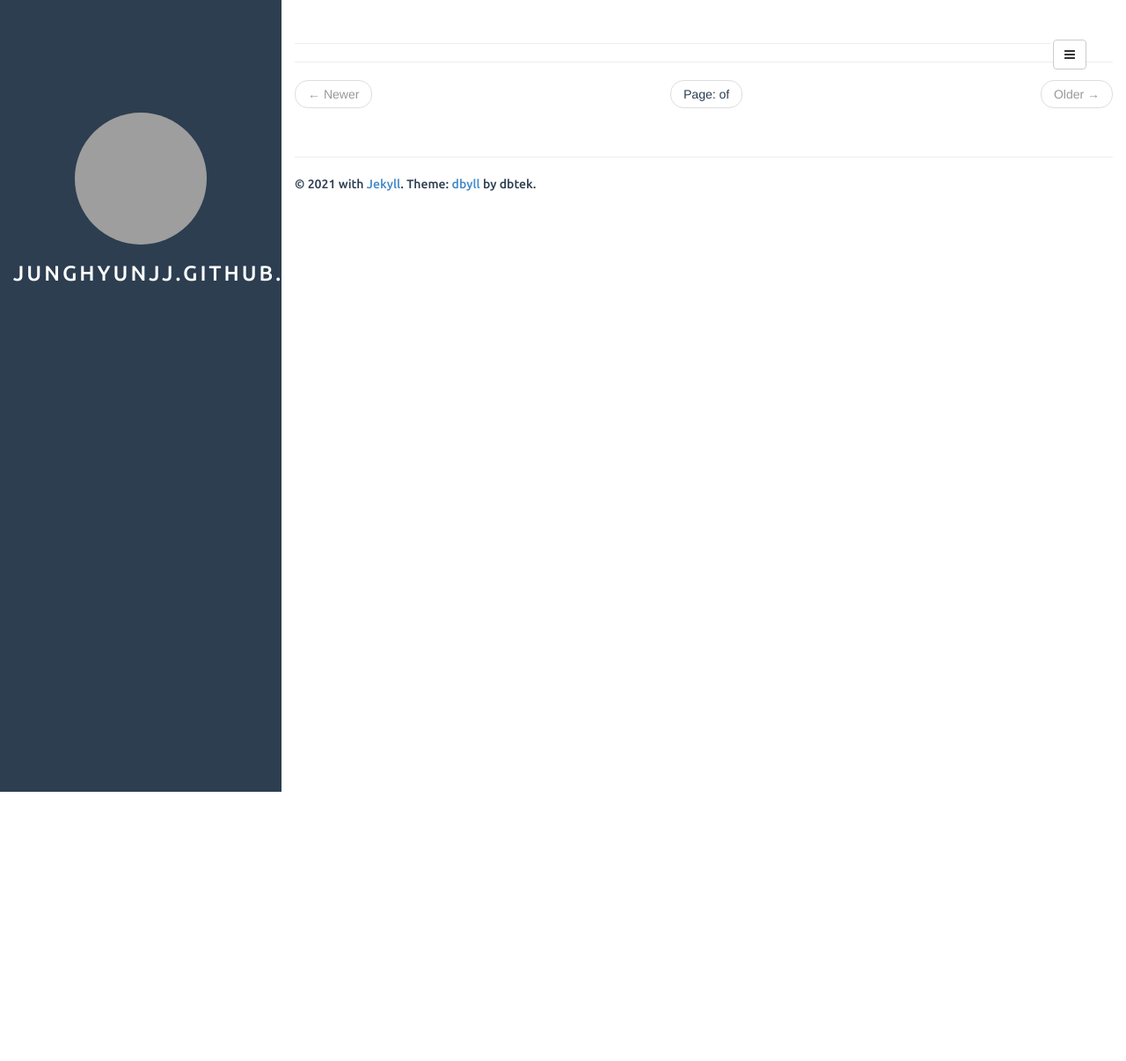
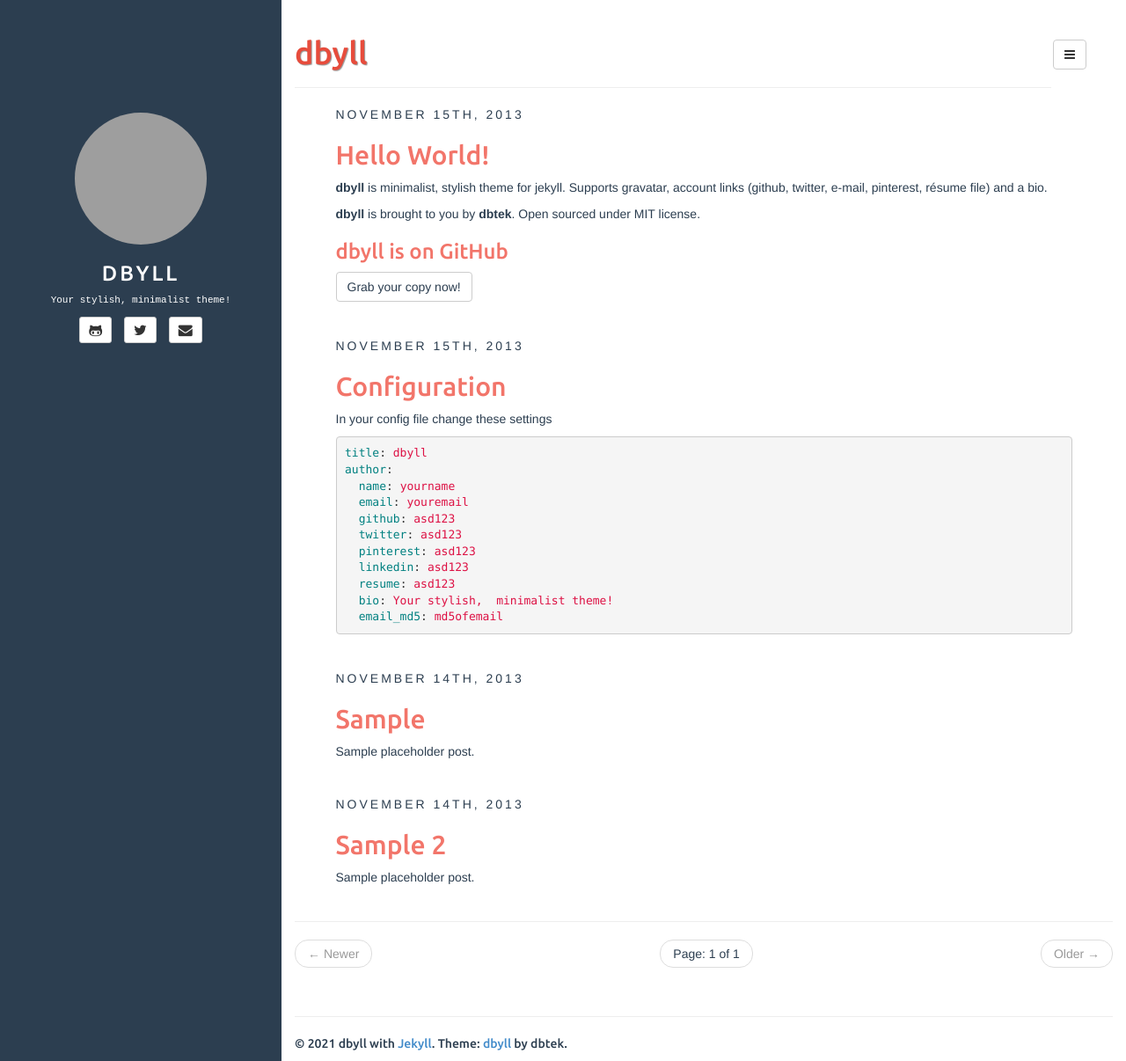
Before and after one commit to junghyunJJ/junghyunJJ.github.io, a Jekyll site: the page built from index.html, in a window 1280 px wide and 1206 px high. Shown: the whole window at 88% size. Built offline with Jekyll 4.4.1, drawn with Linux system fonts in a browser that asks for light colours; the list of posts is cut into pages by our own code; some of the changed lines change nothing that is shown; grey boxes are pictures that could not be loaded.

Commit message:
“hhhh”

```diff
--- a/_config.yml
+++ b/_config.yml
@@ -1,4 +1,3 @@
-<<<<<<< HEAD
 # visit https://github.com/mojombo/jekyll/wiki/Configuration for more settings
 
 paginate: 10 # pagination based on number of posts
@@ -39,6 +38,3 @@
 
 plugins:
   - jekyll-paginate
-=======
-theme: jekyll-theme-minimal
->>>>>>> 7400aaad578def5dda85ab9bdf8451f4c7012e13
```
